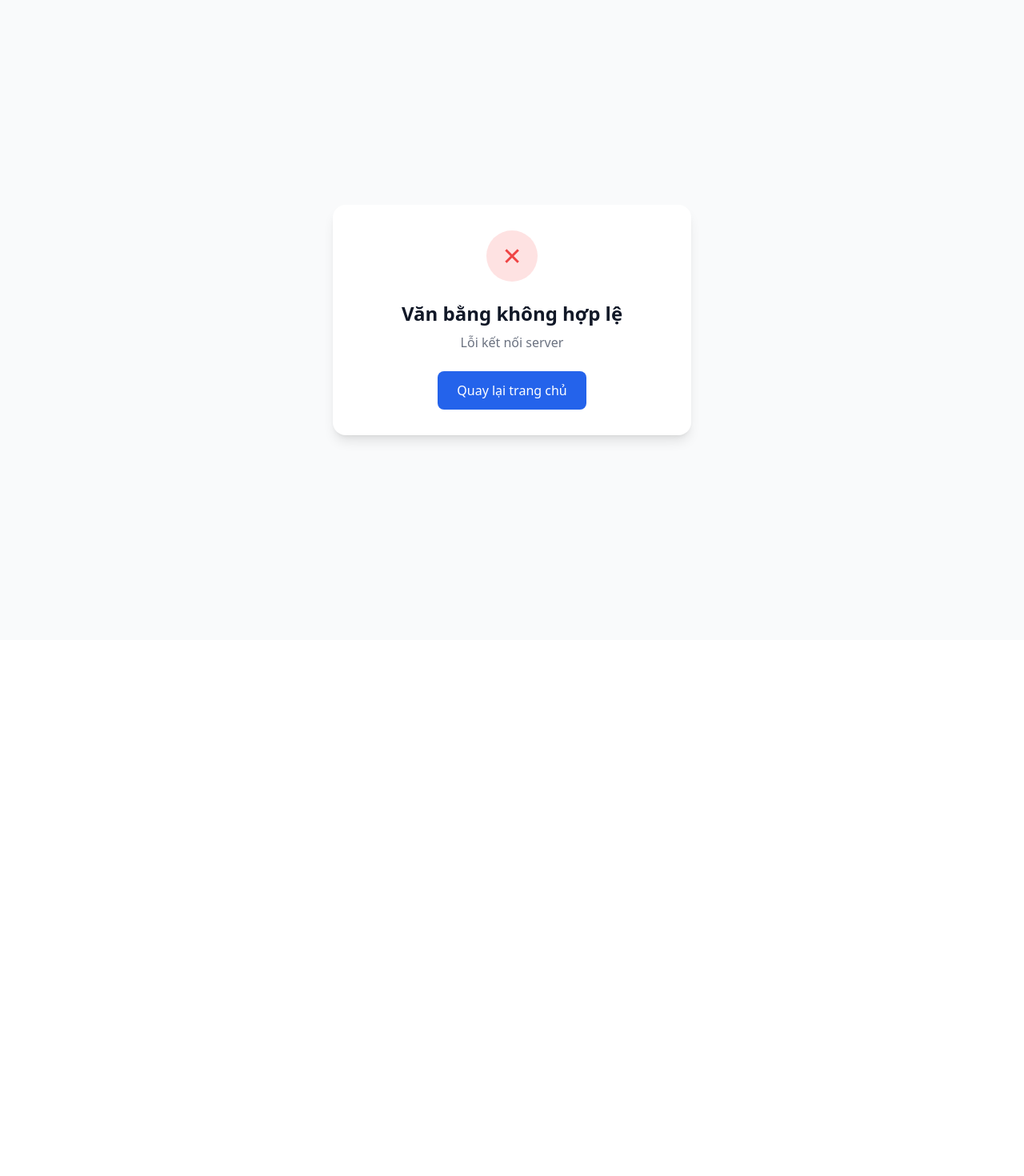
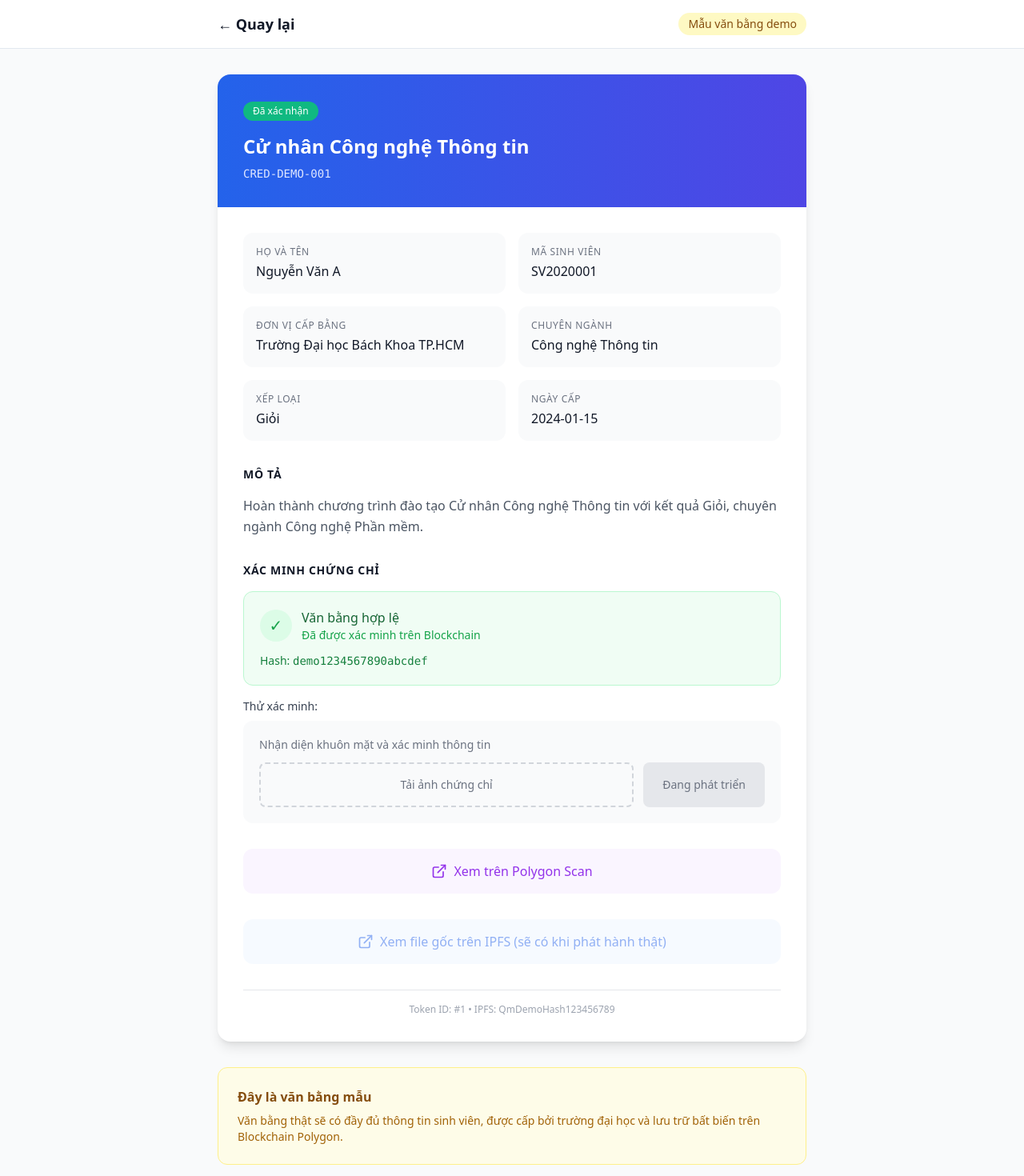
Before and after one commit to Cookiee2106/sbt-credential-student, a Next.js app in the folder frontend/: page /verify/demo in a window 1280 px wide. Shown: the top 1470 px of the page at 80% size. Before the commit the page ends 800 px from the top, so only its background shows below. Built offline with nearby package versions, Linux system fonts and the light colour scheme; no server answers.

Commit message:
view demo

```diff
--- /dev/null
+++ b/frontend/src/app/verify/demo/page.tsx
@@ -0,0 +1,170 @@
+'use client';
+
+import { ExternalLink } from 'lucide-react';
+import Link from 'next/link';
+
+export default function DemoPage() {
+  const demoCredential = {
+    name: 'Cử nhân Công nghệ Thông tin',
+    status: 'confirmed',
+    verifyCode: 'CRED-DEMO-001',
+    issuedAt: '2024-01-15',
+    txHash: '0x1234567890abcdef1234567890abcdef1234567890abcdef1234567890abcdef',
+    tokenId: '1',
+    ipfsHash: 'QmDemoHash123456789',
+    fileHash: 'demo1234567890abcdef',
+    student: {
+      name: 'Nguyễn Văn A',
+      email: 'nguyenvana@email.com',
+      studentCode: 'SV2020001'
+    },
+    issuerName: 'Trường Đại học Bách Khoa TP.HCM',
+    major: 'Công nghệ Thông tin',
+    classification: 'Giỏi',
+    description: 'Hoàn thành chương trình đào tạo Cử nhân Công nghệ Thông tin với kết quả Giỏi, chuyên ngành Công nghệ Phần mềm.'
+  };
+
+  const getStatusStyle = (status: string) => {
+    switch (status) {
+      case 'confirmed': return 'bg-emerald-500 text-white';
+      case 'issued': return 'bg-blue-500 text-white';
+      case 'pending': return 'bg-amber-500 text-white';
+      default: return 'bg-gray-500 text-white';
+    }
+  };
+
+  const getStatusText = (status: string) => {
+    switch (status) {
+      case 'confirmed': return 'Đã xác nhận';
+      case 'issued': return 'Đã phát hành';
+      case 'pending': return 'Chờ xử lý';
+      default: return status;
+    }
+  };
+
+  return (
+    <div className="min-h-screen bg-gray-50">
+      <header className="bg-white border-b">
+        <div className="max-w-3xl mx-auto px-4 py-4 flex justify-between items-center">
+          <Link href="/" className="text-lg font-semibold text-gray-900 hover:text-primary transition-colors">
+            ← Quay lại
+          </Link>
+          <span className="text-sm bg-yellow-100 text-yellow-800 px-3 py-1 rounded-full">
+            Mẫu văn bằng demo
+          </span>
+        </div>
+      </header>
+
+      <main className="max-w-3xl mx-auto px-4 py-8">
+        <div className="bg-white rounded-2xl overflow-hidden shadow-lg">
+          <div className="bg-gradient-to-r from-primary to-indigo-600 p-8">
+            <span className={`inline-block px-3 py-1 rounded-full text-xs font-medium mb-4 ${getStatusStyle(demoCredential.status)}`}>
+              {getStatusText(demoCredential.status)}
+            </span>
+            <h1 className="text-2xl font-bold text-white mb-2">{demoCredential.name}</h1>
+            <p className="text-indigo-100 text-sm font-mono">{demoCredential.verifyCode}</p>
+          </div>
+
+          <div className="p-8 space-y-8">
+            <div className="grid grid-cols-2 gap-4">
+              <div className="bg-gray-50 rounded-xl p-4">
+                <p className="text-gray-500 text-xs uppercase tracking-wider mb-1">Họ và tên</p>
+                <p className="text-gray-900 font-medium">{demoCredential.student.name}</p>
+              </div>
+              <div className="bg-gray-50 rounded-xl p-4">
+                <p className="text-gray-500 text-xs uppercase tracking-wider mb-1">Mã sinh viên</p>
+                <p className="text-gray-900 font-medium">{demoCredential.student.studentCode}</p>
+              </div>
+              <div className="bg-gray-50 rounded-xl p-4">
+                <p className="text-gray-500 text-xs uppercase tracking-wider mb-1">Đơn vị cấp bằng</p>
+                <p className="text-gray-900 font-medium">{demoCredential.issuerName}</p>
+              </div>
+              <div className="bg-gray-50 rounded-xl p-4">
+                <p className="text-gray-500 text-xs uppercase tracking-wider mb-1">Chuyên ngành</p>
+                <p className="text-gray-900 font-medium">{demoCredential.major}</p>
+              </div>
+              <div className="bg-gray-50 rounded-xl p-4">
+                <p className="text-gray-500 text-xs uppercase tracking-wider mb-1">Xếp loại</p>
+                <p className="text-gray-900 font-medium">{demoCredential.classification}</p>
+              </div>
+              <div className="bg-gray-50 rounded-xl p-4">
+                <p className="text-gray-500 text-xs uppercase tracking-wider mb-1">Ngày cấp</p>
+                <p className="text-gray-900 font-medium">{demoCredential.issuedAt}</p>
+              </div>
+            </div>
+
+            <div>
+              <h2 className="text-sm font-semibold text-gray-900 uppercase tracking-wider mb-4">Mô tả</h2>
+              <p className="text-gray-600 leading-relaxed">{demoCredential.description}</p>
+            </div>
+
+            <div>
+              <h2 className="text-sm font-semibold text-gray-900 uppercase tracking-wider mb-4">Xác minh chứng chỉ</h2>
+
+              <div className="bg-green-50 border border-green-200 rounded-xl p-5">
+                <div className="flex items-center gap-3 mb-3">
+                  <div className="w-10 h-10 bg-green-100 rounded-full flex items-center justify-center">
+                    <span className="text-green-600 text-xl">✓</span>
+                  </div>
+                  <div>
+                    <p className="font-medium text-green-800">Văn bằng hợp lệ</p>
+                    <p className="text-sm text-green-600">Đã được xác minh trên Blockchain</p>
+                  </div>
+                </div>
+                <p className="text-sm text-green-700">
+                  Hash: <span className="font-mono">{demoCredential.fileHash}</span>
+                </p>
+              </div>
+
+              <div className="mt-4">
+                <p className="text-sm font-medium text-gray-700 mb-2">Thử xác minh:</p>
+                <div className="bg-gray-50 rounded-xl p-5">
+                  <p className="text-gray-500 text-sm mb-3">Nhận diện khuôn mặt và xác minh thông tin</p>
+                  <div className="flex gap-3">
+                    <div className="flex-1 p-4 border-2 border-dashed border-gray-300 rounded-lg text-center">
+                      <p className="text-gray-500 text-sm">Tải ảnh chứng chỉ</p>
+                    </div>
+                    <button className="px-6 py-3 bg-gray-200 text-gray-500 rounded-lg text-sm font-medium cursor-not-allowed">
+                      Đang phát triển
+                    </button>
+                  </div>
+                </div>
+              </div>
+            </div>
+
+            <a
+              href={`https://amoy.polygonscan.com/tx/${demoCredential.txHash}`}
+              target="_blank"
+              rel="noopener noreferrer"
+              className="flex items-center justify-center gap-2 p-4 bg-purple-50 rounded-xl hover:bg-purple-100 transition-colors"
+            >
+              <ExternalLink className="h-5 w-5 text-purple-600" />
+              <span className="text-purple-600 font-medium">Xem trên Polygon Scan</span>
+            </a>
+
+            <a
+              href="#"
+              className="flex items-center justify-center gap-2 p-4 bg-blue-50 rounded-xl hover:bg-blue-100 transition-colors cursor-not-allowed opacity-50"
+            >
+              <ExternalLink className="h-5 w-5 text-blue-600" />
+              <span className="text-blue-600 font-medium">Xem file gốc trên IPFS (sẽ có khi phát hành thật)</span>
+            </a>
+
+            <div className="pt-4 border-t border-gray-200">
+              <p className="text-gray-400 text-xs text-center">
+                Token ID: #{demoCredential.tokenId} • IPFS: {demoCredential.ipfsHash}
+              </p>
+            </div>
+          </div>
+        </div>
+
+        <div className="mt-8 p-6 bg-yellow-50 rounded-xl border border-yellow-200">
+          <h3 className="font-semibold text-yellow-800 mb-2">Đây là văn bằng mẫu</h3>
+          <p className="text-sm text-yellow-700">
+            Văn bằng thật sẽ có đầy đủ thông tin sinh viên, được cấp bởi trường đại học và lưu trữ bất biến trên Blockchain Polygon.
+          </p>
+        </div>
+      </main>
+    </div>
+  );
+}
```
